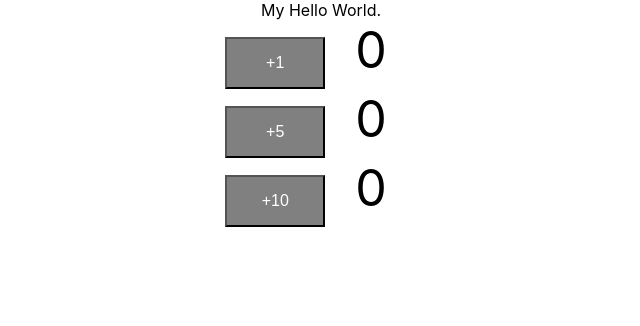
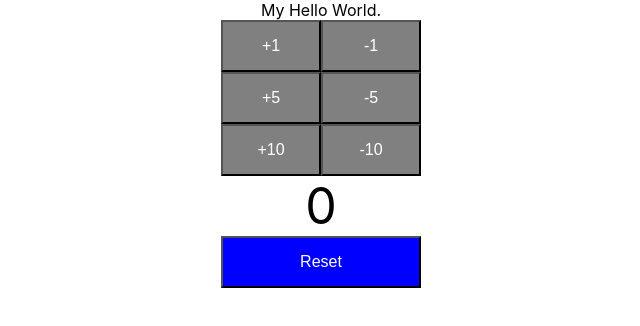
Before and after one commit to Neema93/ReactAndSpringBootApplication, a React (Create React App) app in the folder frontend/todo-app/: page / in a window 1280 px wide. Shown: the top 326 px of the page, without its empty margins (319-959 px from the left). Built offline with nearby package versions, Linux system fonts and the light colour scheme.

Commit message:
Counter class working perfect

```diff
--- a/frontend/todo-app/src/App.js
+++ b/frontend/todo-app/src/App.js
@@ -8,8 +8,7 @@
     <div className="App">
      My Hello World.
      <Counter></Counter>
-     <Counter by={5}></Counter>
-     <Counter by={10}></Counter>
+
     </div>
   );
 }
--- a/frontend/todo-app/src/components/counter/Counter.css
+++ b/frontend/todo-app/src/components/counter/Counter.css
@@ -10,3 +10,8 @@
 
     padding: 15px 30px;
 }
+ .reset{
+
+    background-color: blue;
+    width:200px;
+}
--- a/frontend/todo-app/src/components/counter/Counter.jsx
+++ b/frontend/todo-app/src/components/counter/Counter.jsx
@@ -1,37 +1,86 @@
 import React, { Component } from 'react'
 import PropTypes from 'prop-types';
 import './Counter.css'
-class Counter extends Component {
+
+class Counter extends Component{
     constructor() {
         super();
         this.state = {
             counter : 0
         }
         this.increment = this.increment.bind(this);
+        this.decrement = this.decrement.bind(this);
+        this.reset = this.reset.bind(this);
+    }
+    render(){
+        return (
+            <div className="counter">
+
+             <CounterButton incrementMethod={this.increment} decrementMethod={this.decrement}></CounterButton>
+             <CounterButton by={5} incrementMethod={this.increment} decrementMethod={this.decrement}></CounterButton>
+             <CounterButton by={10} incrementMethod={this.increment} decrementMethod={this.decrement}></CounterButton>
+             <span className='count' style={{fontSize:  '50px'}}>{this.state.counter}</span>
+            <div><button className="reset" onClick={this.reset}>Reset</button></div>
+            </div>
+          );
+    }
+    reset()  {
+        this.setState( (prevState) => {
+          return{  counter: 0}
+        });
+    }
+    increment(by)  {
+        this.setState( (prevState) => {
+          return{  counter: prevState.counter + by}
+        });
+    }
+    decrement(by)  {
+        this.setState( (prevState) => {
+          return{  counter: prevState.counter - by}
+        });
+    }
+}
+class CounterButton extends Component {
+    constructor() {
+        super();
+        this.state = {
+            counter : 0
+        }
+        this.increment = this.increment.bind(this);
+        this.decrement = this.decrement.bind(this);
     }
     render()  {
         return (
             <div className='counter'>
                 <button onClick={this.increment}>+{this.props.by}</button>
-                <span className='count' style={{fontSize:  '50px'}}>{this.state.counter}</span>
+                <button onClick={this.decrement}>-{this.props.by}</button>
             </div>
         )
     }
 
 
     increment()  {
-        // console.log('increment')
-       // this.state.counter++;
+
         this.setState({
             counter: this.state.counter + this.props.by
         }
         );
+        this.props.incrementMethod(this.props.by);
     }
+    decrement()  {
+
+        this.setState({
+            counter: this.state.counter - this.props.by
+        }
+        );
+        this.props.decrementMethod(this.props.by);
+    }
+
 }
-Counter.defaultProps = {
+CounterButton.defaultProps = {
     by : 1
 }
-Counter.propTypes = {
+CounterButton.propTypes = {
     by:PropTypes.number
 }
 export default Counter;
```
